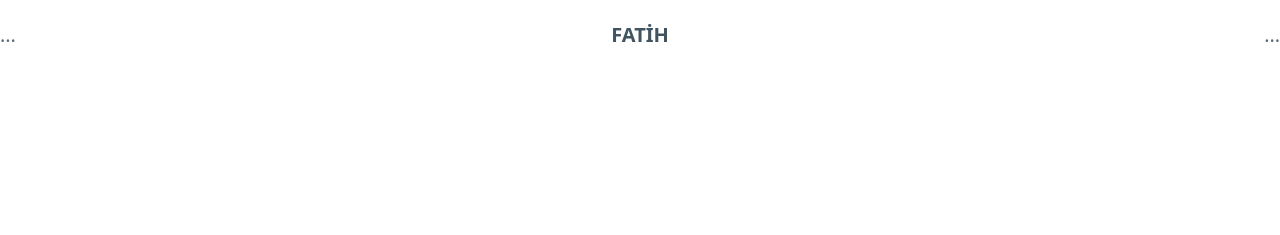
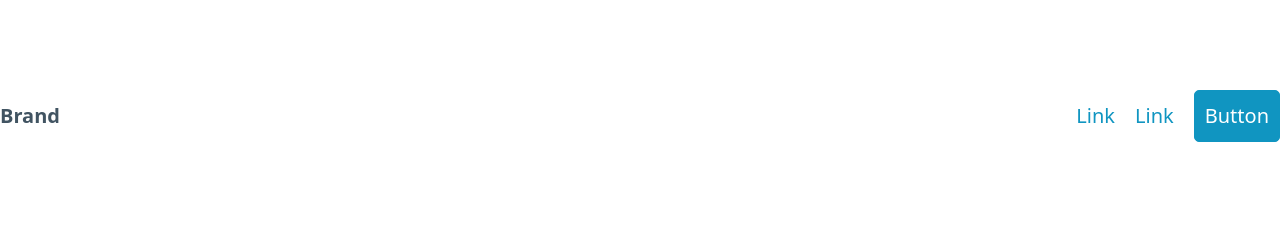
Before and after one commit to flashoreal/flashoreal.github.io, a plain HTML site: page index.html in a window 1280 px wide. Drawn offline with nearby package versions, Linux system fonts and the light colour scheme.

Commit message:
index.html

```diff
--- a/index.html
+++ b/index.html
@@ -8,17 +8,17 @@
     <title>Fatih KABAKCI</title>
 </head>
 <body>
+    <header>
     <nav>
         <ul>
-          <li><a href="#" class="secondary">…</a></li>
+          <li><strong>Brand</strong></li>
         </ul>
         <ul>
-          <li><strong>FATİH</strong></li>
-        </ul>
-        <ul>
-          <li><a href="#" class="secondary">…</a></li>
+          <li><a href="#">Link</a></li>
+          <li><a href="#">Link</a></li>
+          <li><a href="#" role="button">Button</a></li>
         </ul>
       </nav>
-
+    </header>
 </body>
 </html>
```
